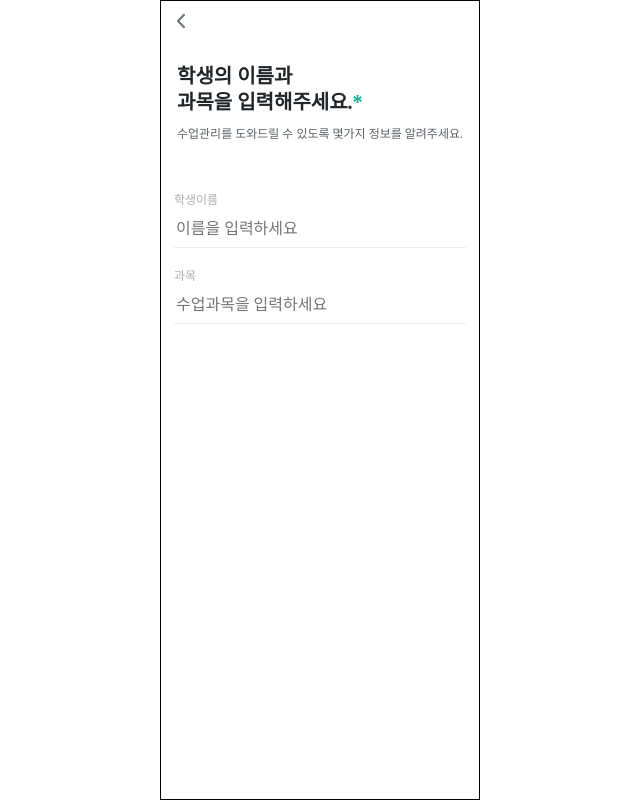
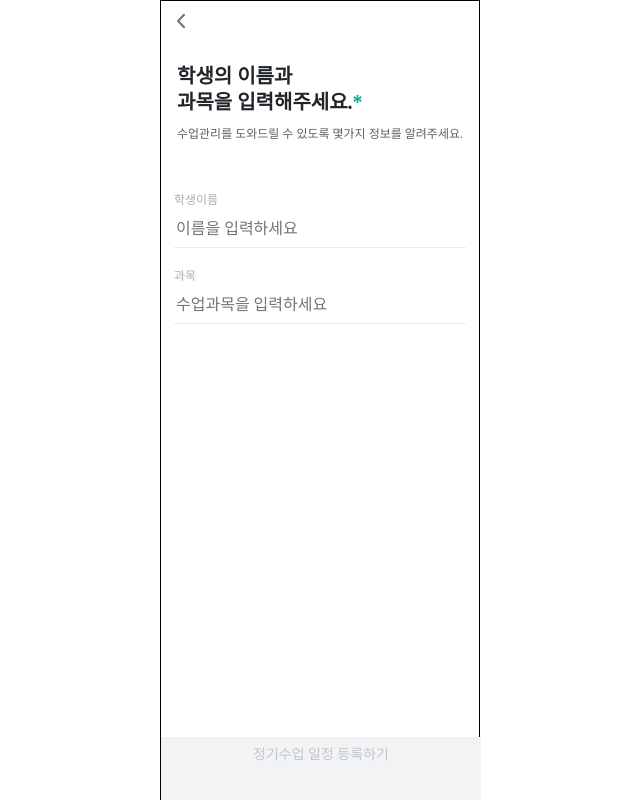
Before and after one commit to Gwasuwon-shot/Tutice_Client, a React (Vite) app: page /register-lesson in a window 1280 px wide. Shown: the whole page, without its empty margins (320-960 px from the left). Built offline with nearby package versions, Linux system fonts and the light colour scheme; a web font is replaced by a local one.

Commit message:
[ feat ] footer 추가

```diff
--- /dev/null
+++ b/src/components/RegisterLessonPage/Footer.tsx
@@ -0,0 +1,32 @@
+import styled from 'styled-components';
+
+export default function Footer() {
+
+    return (
+        <FooterWrapper>
+            <FooterButton> 정기수업 일정 등록하기 </FooterButton>
+        </FooterWrapper>
+    );
+}
+
+const FooterWrapper = styled.footer`
+    display: flex;
+    flex-direction: column;
+    align-items: center;
+
+    position: fixed;
+    bottom: 0;
+
+    width: 32rem;
+    height: 6.3rem;
+    padding: 0.8rem;
+
+    background-color: ${({ theme }) => theme.colors.grey50};
+`
+
+const FooterButton = styled.button`
+    display: flex;
+
+    ${({ theme }) => theme.fonts.body02};
+    color: ${({ theme }) => theme.colors.grey200};
+`
--- a/src/pages/RegisterLesson.tsx
+++ b/src/pages/RegisterLesson.tsx
@@ -1,3 +1,4 @@
+import Footer from '../components/RegisterLessonPage/Footer';
 import Header from '../components/RegisterLessonPage/Header';
 import LessonInput from '../components/RegisterLessonPage/LessonInput';
 
@@ -6,6 +7,7 @@ export default function RegisterLesson() {
   <>
     <Header />
     <LessonInput />
+    <Footer />
   </>
   );
 }
```
